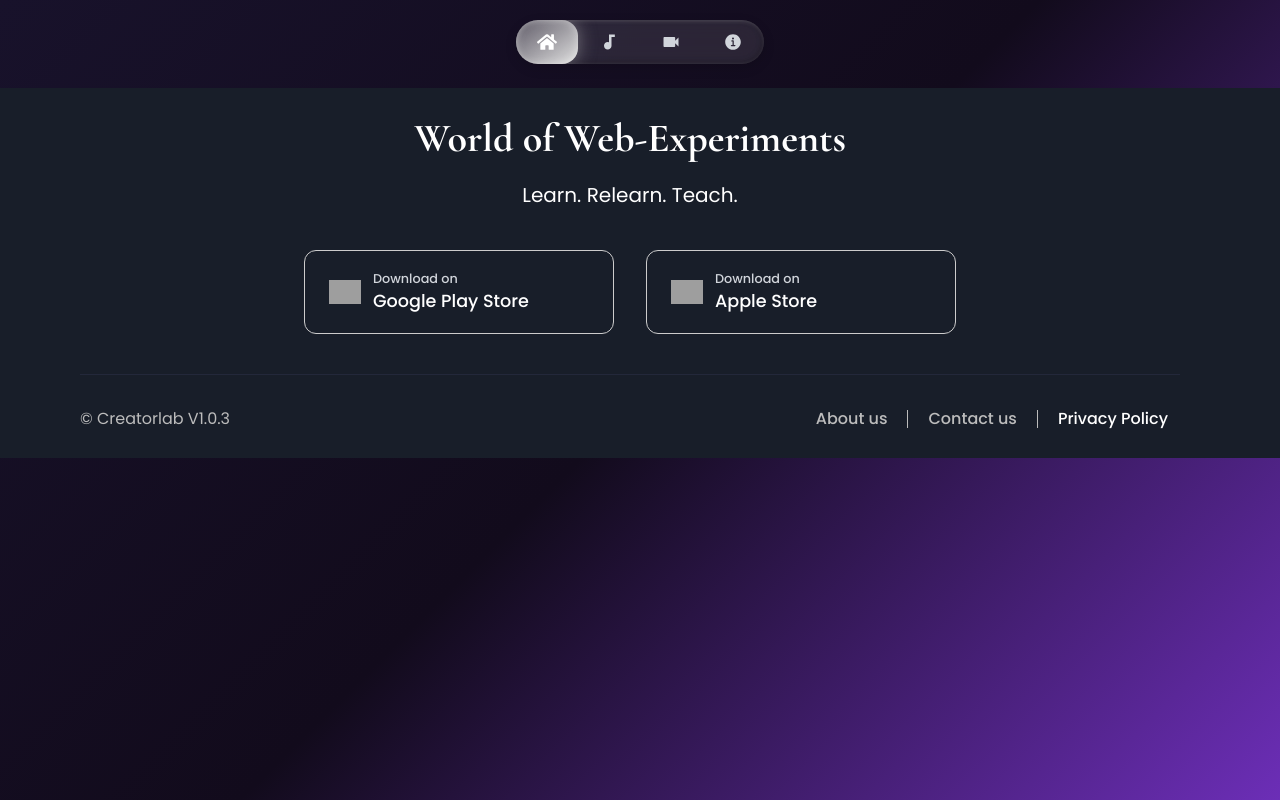
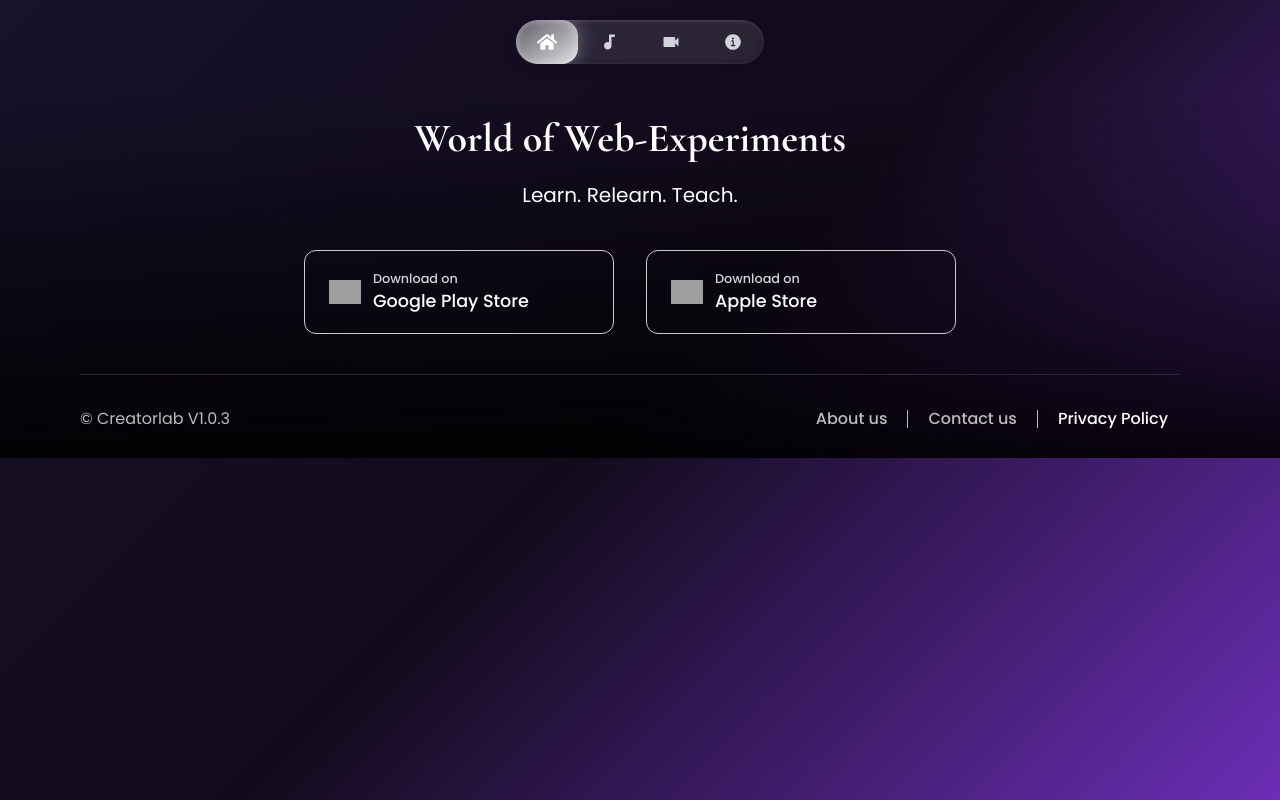
Before and after one commit to amjithos/creatorlab, a React (Vite) app: page /privacy in a window 1280 px wide. Built offline with nearby package versions, Linux system fonts and the light colour scheme; grey boxes are pictures that could not be loaded.

Commit message:
© Creatorlab V1.0.3 - Footer fix

```diff
--- a/src/components/Footer.jsx
+++ b/src/components/Footer.jsx
@@ -15,7 +15,7 @@ const Footer = () => {
   // Responsive footer styles
   const footerStyle = {
     width: '100vw',
-    background: '#181e29',
+    background: 'linear-gradient(180deg, rgba(0,0,0,0) 0%, rgba(0,0,0,0.9) 100%)',
     color: '#fff',
     padding: 0,
     margin: 0,
```
